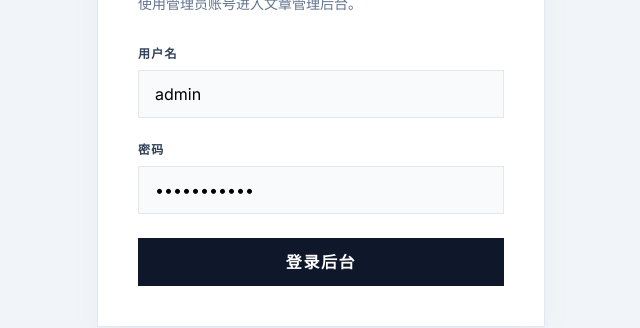
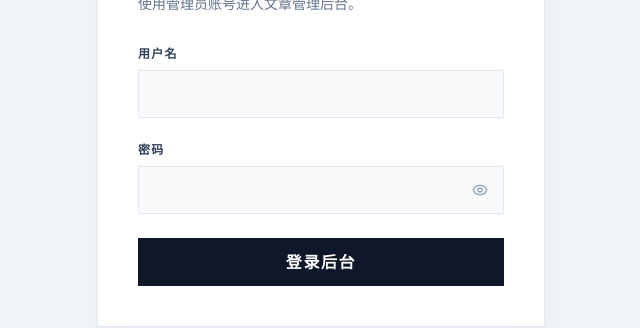
Before and after one commit to little-li-bw/blog, a React (Vite) app in the folder frontend/: page /admin/login in a window 1280 px wide. Shown: the part 300-628 px from the top of the page, without its empty margins (319-959 px from the left). Built offline with nearby package versions, Linux system fonts and the light colour scheme; no server answers.

Commit message:
fix: improve admin login credential handling

```diff
--- a/frontend/src/pages/AdminLogin.tsx
+++ b/frontend/src/pages/AdminLogin.tsx
@@ -1,12 +1,14 @@
 import * as React from 'react';
 import { useNavigate } from 'react-router-dom';
+import { Eye, EyeOff } from 'lucide-react';
 import { login } from '../api/auth';
 import { saveAdminSession } from '../lib/auth';
 
 export default function AdminLogin() {
   const navigate = useNavigate();
-  const [username, setUsername] = React.useState('admin');
-  const [password, setPassword] = React.useState('admin123456');
+  const [username, setUsername] = React.useState('');
+  const [password, setPassword] = React.useState('');
+  const [showPassword, setShowPassword] = React.useState(false);
   const [loading, setLoading] = React.useState(false);
   const [error, setError] = React.useState('');
 
@@ -27,24 +29,26 @@ export default function AdminLogin() {
   };
 
   return (
-    <div className="min-h-screen bg-slate-100 flex items-center justify-center px-6 py-16">
-      <div className="w-full max-w-md bg-white border border-slate-200 shadow-xl shadow-slate-200/60 p-10 space-y-8">
+    <div className="flex min-h-screen items-center justify-center bg-slate-100 px-6 py-16">
+      <div className="w-full max-w-md space-y-8 border border-slate-200 bg-white p-10 shadow-xl shadow-slate-200/60">
         <div className="space-y-3">
           <div className="text-[10px] font-black uppercase tracking-[0.2em] text-slate-500">/ Admin</div>
           <h1 className="text-4xl font-black tracking-tighter text-slate-900">后台登录</h1>
           <p className="text-sm text-slate-500">使用管理员账号进入文章管理后台。</p>
         </div>
 
-        <form className="space-y-6" onSubmit={handleSubmit}>
+        <form className="space-y-6" autoComplete="on" onSubmit={handleSubmit}>
           <div className="space-y-2">
             <label htmlFor="username" className="block text-xs font-black uppercase tracking-widest text-slate-700">
               用户名
             </label>
             <input
               id="username"
+              name="username"
+              autoComplete="username"
               value={username}
               onChange={(event) => setUsername(event.target.value)}
-              className="w-full h-12 px-4 border border-slate-200 bg-slate-50 outline-none focus:border-slate-900"
+              className="h-12 w-full border border-slate-200 bg-slate-50 px-4 outline-none focus:border-slate-900"
             />
           </div>
 
@@ -52,13 +56,25 @@ export default function AdminLogin() {
             <label htmlFor="password" className="block text-xs font-black uppercase tracking-widest text-slate-700">
               密码
             </label>
-            <input
-              id="password"
-              type="password"
-              value={password}
-              onChange={(event) => setPassword(event.target.value)}
-              className="w-full h-12 px-4 border border-slate-200 bg-slate-50 outline-none focus:border-slate-900"
-            />
+            <div className="relative">
+              <input
+                id="password"
+                name="password"
+                type={showPassword ? 'text' : 'password'}
+                autoComplete="current-password"
+                value={password}
+                onChange={(event) => setPassword(event.target.value)}
+                className="h-12 w-full border border-slate-200 bg-slate-50 px-4 pr-12 outline-none focus:border-slate-900"
+              />
+              <button
+                type="button"
+                aria-label={showPassword ? '隐藏密码' : '显示密码'}
+                onClick={() => setShowPassword((current) => !current)}
+                className="absolute inset-y-0 right-0 flex w-12 items-center justify-center text-slate-400 transition-colors hover:text-slate-900"
+              >
+                {showPassword ? <EyeOff className="h-4 w-4" /> : <Eye className="h-4 w-4" />}
+              </button>
+            </div>
           </div>
 
           {error ? <p className="text-sm font-medium text-red-600">{error}</p> : null}
@@ -66,7 +82,7 @@ export default function AdminLogin() {
           <button
             type="submit"
             disabled={loading}
-            className="w-full h-12 bg-slate-900 text-white font-black uppercase tracking-widest disabled:opacity-60"
+            className="h-12 w-full bg-slate-900 text-white font-black uppercase tracking-widest disabled:opacity-60"
           >
             {loading ? '登录中...' : '登录后台'}
           </button>
```
Also changed, not shown: 1 other file (tests, documents, lock files or other folders).
